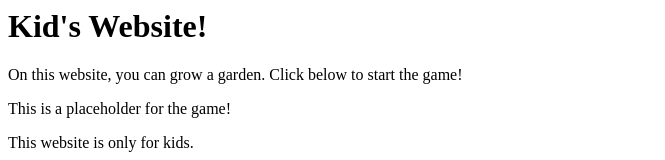
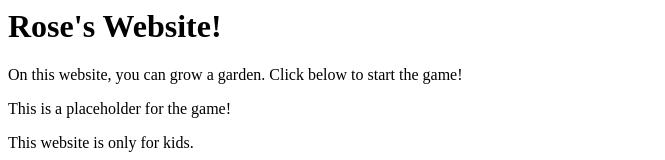
Before and after one commit to themauveavenger/rosesbattlewebsite, a plain HTML site: page index.html in a window 1280 px wide. Shown: the top 160 px of the page, without its empty margins (0-665 px from the left). Drawn offline with Linux system fonts and the light colour scheme.

Commit message:
Update index.html
updates title

```diff
--- a/index.html
+++ b/index.html
@@ -1,6 +1,9 @@
 <html>
+    <head>
+        <title>Rose's Website</title>
+    </head>
 <body>
-<h1>Kid's Website!</h1>
+<h1>Rose's Website!</h1>
 <p>On this website, you can grow a garden. Click below to start the game!</p>
 
 <p>This is a placeholder for the game!</p>
```
